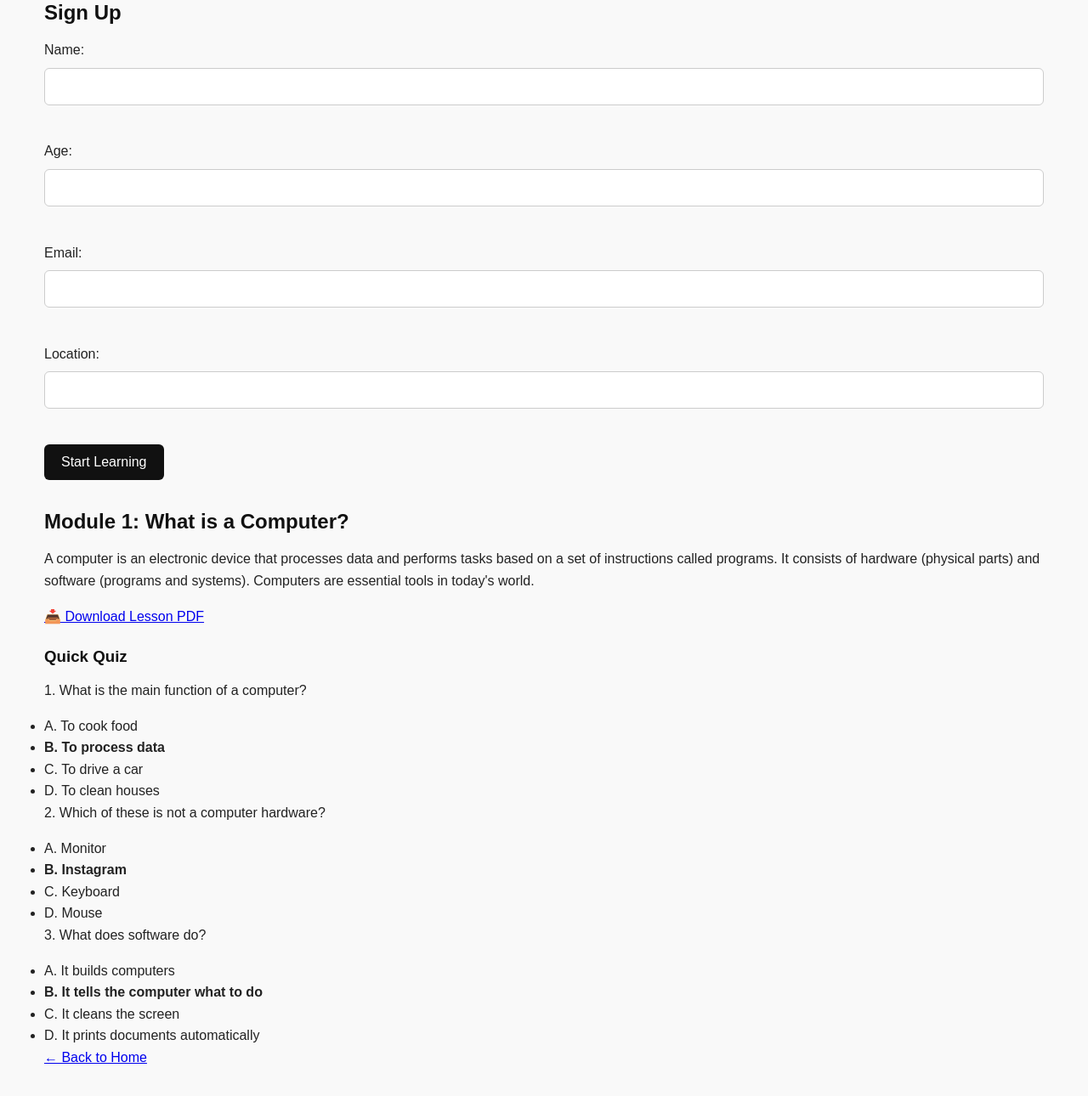
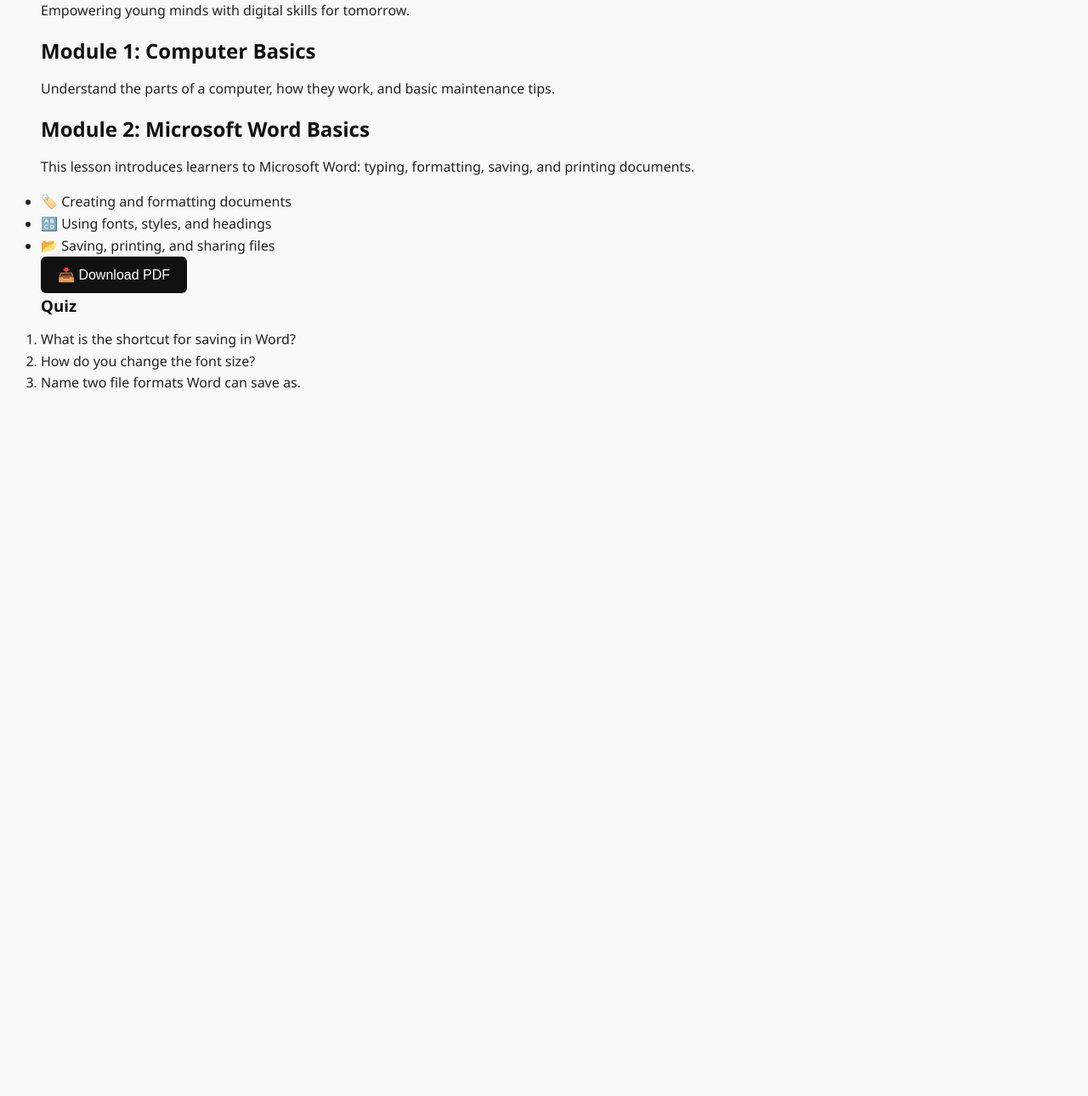
Before and after one commit to Domesoul/domesoul-app, a plain HTML site: page learn.html in a window 1280 px wide. Shown: the part 161-1451 px from the top of the page at 85% size. After the commit the page ends 800 px from the top, so only its background shows below. Drawn offline with Linux system fonts and the light colour scheme.

Commit message:
Add files via upload

```diff
--- a/learn.html
+++ b/learn.html
@@ -1,64 +1,46 @@
 <!DOCTYPE html>
-<html>
+<html lang="en">
 <head>
-    <title>TeenTech Basics</title>
+    <meta charset="UTF-8">
+    <meta name="viewport" content="width=device-width, initial-scale=1.0">
+    <title>TeenTech Basics – Learn</title>
     <link rel="stylesheet" href="assets/css/styles.css">
-    <meta name="viewport" content="width=device-width, initial-scale=1.0">
-    <style>
-        body { font-family: Arial; margin: 20px; }
-        .lesson { margin-top: 30px; }
-        .quiz { margin-top: 20px; }
-    </style>
 </head>
 <body>
-    <h1>TeenTech Basics: Learn Digital Skills</h1>
-    <p>Welcome to our free computer training for teenagers aged 12–19.</p>
+    <nav>
+        <a href="index.html">Home</a>
+        <a href="music.html">Music</a>
+        <a href="soul-mission.html">Soul Mission</a>
+        <a href="store.html">Store</a>
+        <a href="learn.html">Learn</a>
+    </nav>
 
-    <h2>Sign Up</h2>
-    <form>
-        Name: <input type="text"><br><br>
-        Age: <input type="number"><br><br>
-        Email: <input type="email"><br><br>
-        Location: <input type="text"><br><br>
-        <button type="submit">Start Learning</button>
-    </form>
+    <div class="container">
+        <h1>TeenTech Basics</h1>
+        <p>Empowering young minds with digital skills for tomorrow.</p>
 
-    <div class="lesson">
-        <h2>Module 1: What is a Computer?</h2>
-        <p>
-            A computer is an electronic device that processes data and performs tasks based on a set of instructions called programs.
-            It consists of hardware (physical parts) and software (programs and systems). Computers are essential tools in today's world.
-        </p>
-        <p><a href="TeenTech_Module1_What_is_a_Computer.pdf" download>📥 Download Lesson PDF</a></p>
+        <section>
+            <h2>Module 1: Computer Basics</h2>
+            <p>Understand the parts of a computer, how they work, and basic maintenance tips.</p>
+        </section>
+
+        <section>
+            <h2>Module 2: Microsoft Word Basics</h2>
+            <p>This lesson introduces learners to Microsoft Word: typing, formatting, saving, and printing documents.</p>
+            <ul>
+                <li>🏷️ Creating and formatting documents</li>
+                <li>🔠 Using fonts, styles, and headings</li>
+                <li>📂 Saving, printing, and sharing files</li>
+            </ul>
+            <a href="assets/modules/teen-tech-module-2.pdf" target="_blank"><button>📥 Download PDF</button></a>
+
+            <h3>Quiz</h3>
+            <ol>
+                <li>What is the shortcut for saving in Word?</li>
+                <li>How do you change the font size?</li>
+                <li>Name two file formats Word can save as.</li>
+            </ol>
+        </section>
     </div>
-
-    <div class="quiz">
-        <h3>Quick Quiz</h3>
-        <p>1. What is the main function of a computer?</p>
-        <ul>
-            <li>A. To cook food</li>
-            <li><strong>B. To process data</strong></li>
-            <li>C. To drive a car</li>
-            <li>D. To clean houses</li>
-        </ul>
-
-        <p>2. Which of these is not a computer hardware?</p>
-        <ul>
-            <li>A. Monitor</li>
-            <li><strong>B. Instagram</strong></li>
-            <li>C. Keyboard</li>
-            <li>D. Mouse</li>
-        </ul>
-
-        <p>3. What does software do?</p>
-        <ul>
-            <li>A. It builds computers</li>
-            <li><strong>B. It tells the computer what to do</strong></li>
-            <li>C. It cleans the screen</li>
-            <li>D. It prints documents automatically</li>
-        </ul>
-    </div>
-
-    <a href="index.html">← Back to Home</a>
 </body>
 </html>
```
Also changed, not shown: music.html (+17 -22 lines), soul-mission.html (+22 -28 lines), store.html (+22 -3 lines).
